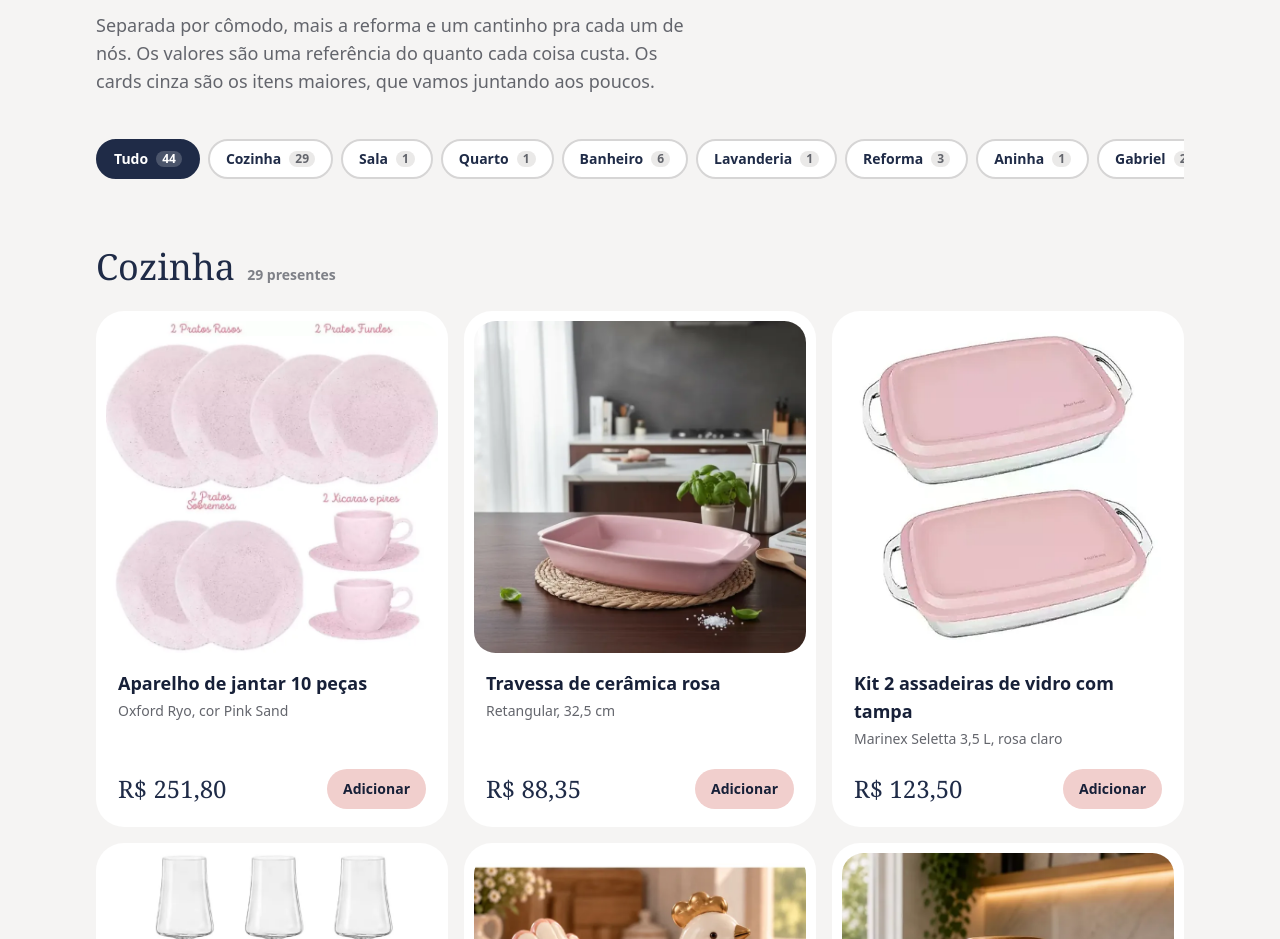
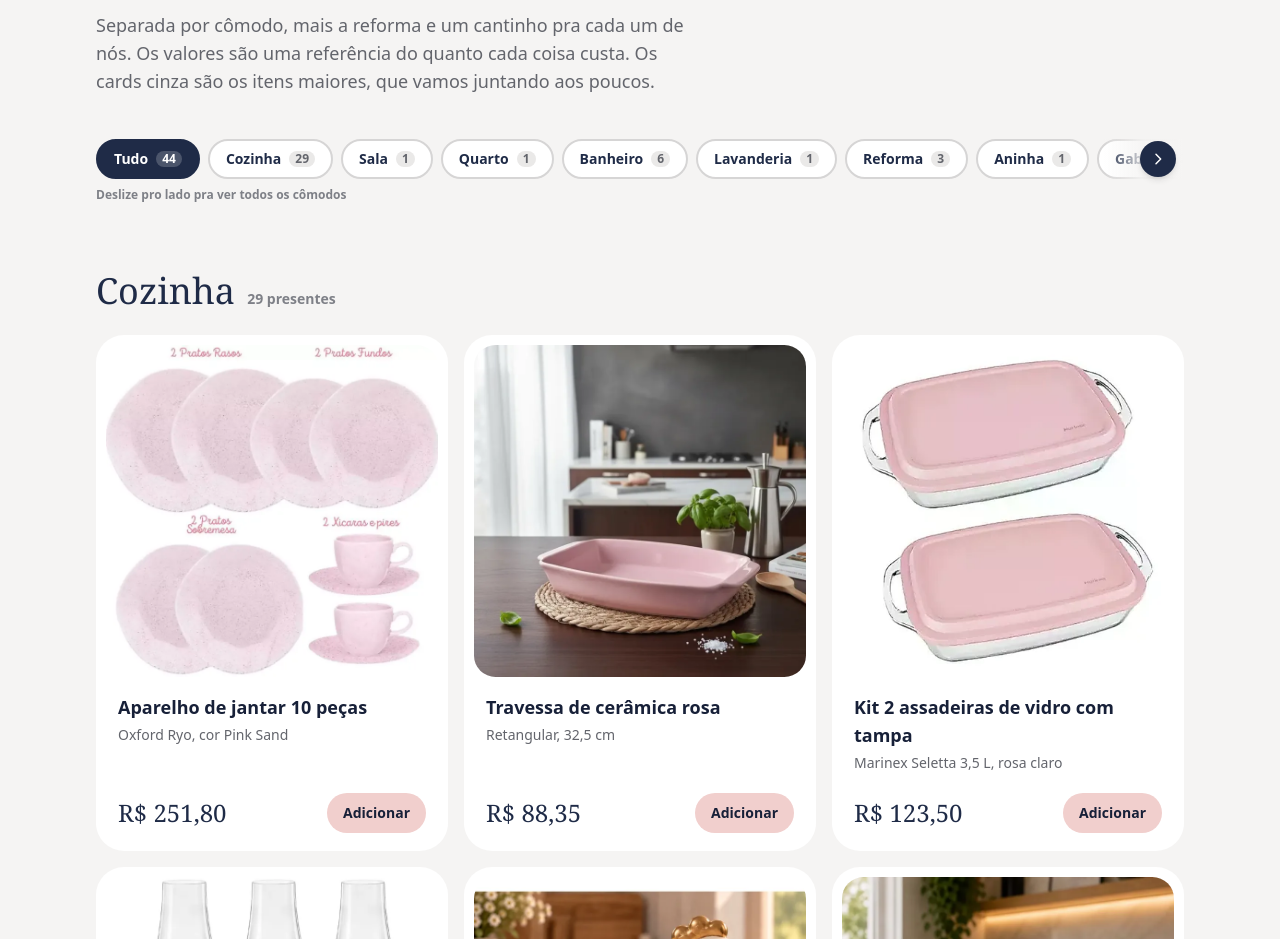
Before and after one commit to Lolita0000/cha-casa-nova, a React (Vite) app: page / in a window 1280 px wide. Shown: the part 1460-2399 px from the top of the page. Built offline with nearby package versions, Linux system fonts and the light colour scheme.

Commit message:
feat(gifts): show arrows and a hint when the room filter has more chips off screen

```diff
--- a/src/components/icons/icons.tsx
+++ b/src/components/icons/icons.tsx
@@ -62,3 +62,11 @@ export function CheckIcon(props: IconProps) {
     </svg>
   )
 }
+
+export function ChevronIcon(props: IconProps) {
+  return (
+    <svg {...baseProps} strokeWidth={2.2} {...props}>
+      <path d="m9 5 7 7-7 7" />
+    </svg>
+  )
+}
--- a/src/features/gifts/RoomFilter.tsx
+++ b/src/features/gifts/RoomFilter.tsx
@@ -1,3 +1,8 @@
+import { useEffect, useRef } from 'react'
+
+import { ChevronIcon } from '@/components/icons/icons'
+import { useScrollEdges } from '@/hooks/useScrollEdges'
+
 import type { RoomFilterOption, RoomFilterValue } from './roomFilterOptions'
 
 interface RoomFilterProps {
@@ -7,13 +12,42 @@ interface RoomFilterProps {
 }
 
 export function RoomFilter({ options, value, onChange }: RoomFilterProps) {
+  const listRef = useRef<HTMLUListElement>(null)
+  const { canScrollStart, canScrollEnd } = useScrollEdges(listRef)
+
+  // Keep the selected chip in view, scrolling only the chip row and never the page.
+  useEffect(() => {
+    const list = listRef.current
+    const chip = list?.querySelector<HTMLElement>('[aria-pressed="true"]')
+    if (!list || !chip) return
+
+    const chipStart = chip.offsetLeft - list.offsetLeft
+    const chipEnd = chipStart + chip.offsetWidth
+    const padding = 48
+    if (chipStart < list.scrollLeft + padding) {
+      list.scrollTo({ left: chipStart - padding, behavior: 'smooth' })
+    } else if (chipEnd > list.scrollLeft + list.clientWidth - padding) {
+      list.scrollTo({ left: chipEnd - list.clientWidth + padding, behavior: 'smooth' })
+    }
+  }, [value])
+
+  function scrollBy(direction: 1 | -1) {
+    const list = listRef.current
+    if (!list) return
+    list.scrollBy({ left: direction * list.clientWidth * 0.7, behavior: 'smooth' })
+  }
+
   return (
     <div
       role="group"
       aria-label="Filtrar por cômodo"
-      className="sticky top-[env(safe-area-inset-top,0px)] z-10 -mx-5 bg-ash-50/90 px-5 py-3 backdrop-blur sm:mx-0 sm:px-0"
+      className="sticky top-[env(safe-area-inset-top,0px)] z-10 -mx-5 bg-ash-50/90 py-3 backdrop-blur sm:mx-0"
     >
-      <ul className="flex [scrollbar-width:none] gap-2 overflow-x-auto">
+      <div className="relative">
+        <ul
+          ref={listRef}
+          className="flex [scrollbar-width:none] gap-2 overflow-x-auto scroll-smooth px-5 sm:px-0 [&::-webkit-scrollbar]:hidden"
+        >
           {options.map((option) => {
             const isSelected = option.value === value
             return (
@@ -41,6 +75,45 @@ export function RoomFilter({ options, value, onChange }: RoomFilterProps) {
             )
           })}
         </ul>
+
+        {canScrollStart && <ScrollHint side="start" onClick={() => scrollBy(-1)} />}
+        {canScrollEnd && <ScrollHint side="end" onClick={() => scrollBy(1)} />}
+      </div>
+
+      {canScrollEnd && !canScrollStart && (
+        <p className="mt-2 px-5 text-xs font-semibold text-ash-500 sm:px-0">
+          Deslize pro lado pra ver todos os cômodos
+        </p>
+      )}
     </div>
   )
 }
+
+interface ScrollHintProps {
+  side: 'start' | 'end'
+  onClick: () => void
+}
+
+/** Fades the clipped edge and offers a button that scrolls to the hidden chips. */
+function ScrollHint({ side, onClick }: ScrollHintProps) {
+  const isEnd = side === 'end'
+
+  return (
+    <div
+      className={`pointer-events-none absolute inset-y-0 flex w-20 items-center ${
+        isEnd
+          ? 'right-0 justify-end bg-gradient-to-l from-ash-50 via-ash-50/90 to-transparent pr-2'
+          : 'left-0 justify-start bg-gradient-to-r from-ash-50 via-ash-50/90 to-transparent pl-2'
+      }`}
+    >
+      <button
+        type="button"
+        onClick={onClick}
+        aria-label={isEnd ? 'Ver mais cômodos' : 'Voltar pros primeiros cômodos'}
+        className="pointer-events-auto grid size-9 place-items-center rounded-full bg-ink-800 text-white shadow-md"
+      >
+        <ChevronIcon className={`size-4 ${isEnd ? '' : 'rotate-180'}`} />
+      </button>
+    </div>
+  )
+}
--- /dev/null
+++ b/src/hooks/useScrollEdges.ts
@@ -0,0 +1,39 @@
+import { useCallback, useEffect, useState, type RefObject } from 'react'
+
+interface ScrollEdges {
+  canScrollStart: boolean
+  canScrollEnd: boolean
+}
+
+/** Tracks whether a horizontally scrolling element has hidden content on either side. */
+export function useScrollEdges(ref: RefObject<HTMLElement | null>): ScrollEdges {
+  const [edges, setEdges] = useState<ScrollEdges>({ canScrollStart: false, canScrollEnd: false })
+
+  const update = useCallback(() => {
+    const element = ref.current
+    if (!element) return
+    // 1px of slack absorbs sub-pixel rounding on high-density screens.
+    const maxScroll = element.scrollWidth - element.clientWidth - 1
+    setEdges({
+      canScrollStart: element.scrollLeft > 1,
+      canScrollEnd: element.scrollLeft < maxScroll,
+    })
+  }, [ref])
+
+  useEffect(() => {
+    const element = ref.current
+    if (!element) return
+
+    update()
+    element.addEventListener('scroll', update, { passive: true })
+    const observer = new ResizeObserver(update)
+    observer.observe(element)
+
+    return () => {
+      element.removeEventListener('scroll', update)
+      observer.disconnect()
+    }
+  }, [ref, update])
+
+  return edges
+}
```
Lines whose indentation alone changed are shown as unchanged.
